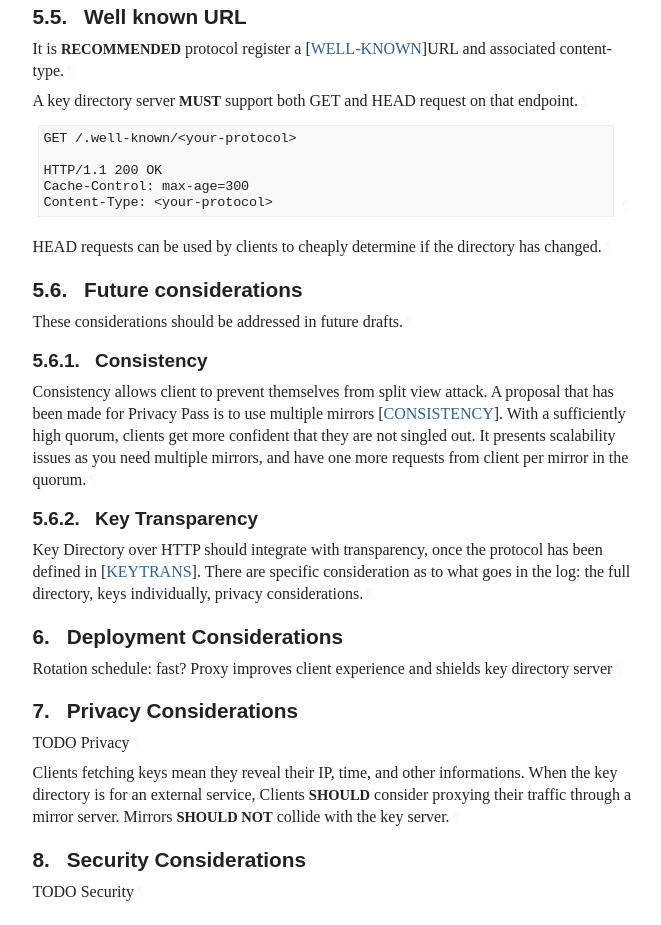
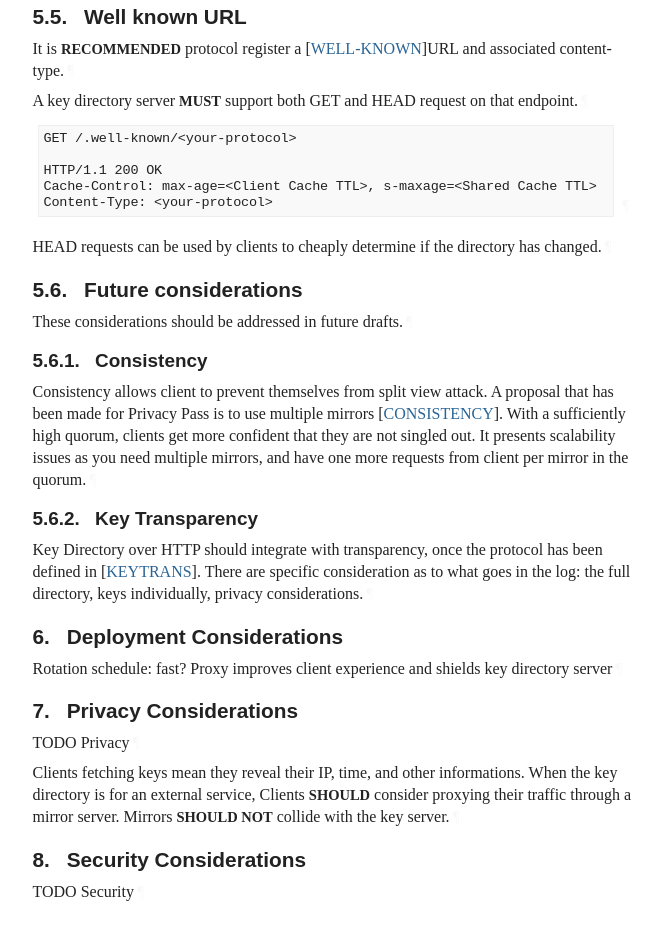
Before and after one commit to thibmeu/draft-darling-key-directory-over-http, a plain HTML site: page draft-darling-key-directory-over-http.html in a window 1280 px wide. Shown: the part 5338-6263 px from the top of the page, without its empty margins (92-753 px from the left). Drawn offline with Linux system fonts and the light colour scheme; a web font is replaced by a local one.

Commit message:
Script updating gh-pages from dc21cd7. [ci skip]

```diff
--- a/draft-darling-key-directory-over-http.html
+++ b/draft-darling-key-directory-over-http.html
@@ -1703,7 +1703,7 @@ content-type.<a href="#section-5.5-1" class="pilcrow">¶</a></p>
 GET /.well-known/&lt;your-protocol&gt;
 
 HTTP/1.1 200 OK
-Cache-Control: max-age=300
+Cache-Control: max-age=&lt;Client Cache TTL&gt;, s-maxage=&lt;Shared Cache TTL&gt;
 Content-Type: &lt;your-protocol&gt;
 </pre><a href="#section-5.5-3" class="pilcrow">¶</a>
 </div>
```
Also changed, not shown: draft-darling-key-directory-over-http.txt (+4 -4 lines).
